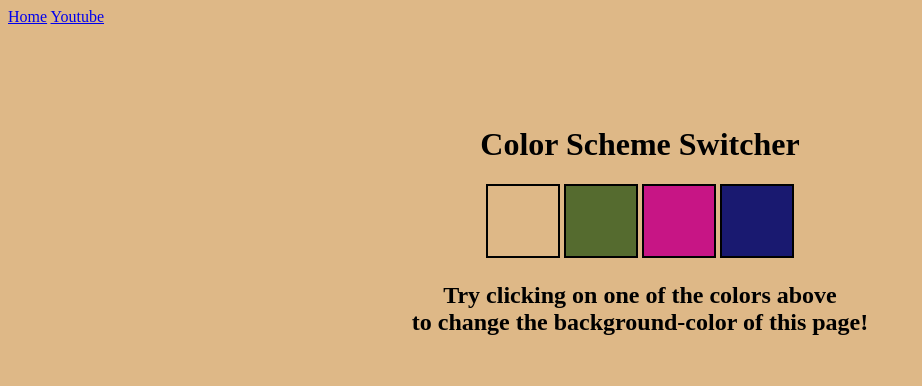
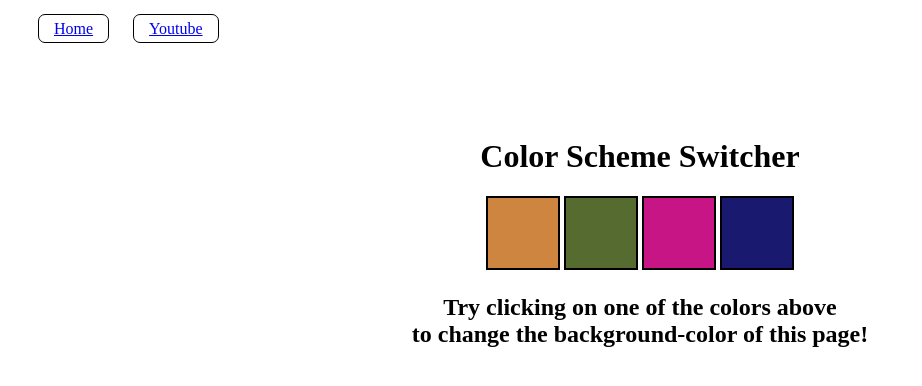
Before and after one commit to Somya-keshri/JavaScript, a plain HTML site: page 07_Projects/Project_1/index.html in a window 1280 px wide. Shown: the whole page, without its empty margins (0-922 px from the left). Drawn offline with Linux system fonts and the light colour scheme.

Commit message:
css file

```diff
--- a/07_Projects/Project_1/style.css
+++ b/07_Projects/Project_1/style.css
@@ -1,8 +1,19 @@
-*{
+/* *{
     background-color: burlywood;
-}
+} */
 html {
     margin: 0;
+}
+.nav{
+    margin: 20px;
+}
+a{
+    margin: 10px;
+    padding: 5px;
+    padding-left: 15px;
+    padding-right: 15px;
+    border-radius: 7px;
+    border: 1px solid black;
 }
 .canvas {
     margin: 100px auto 100px;
@@ -21,8 +32,8 @@ span {
 .button:hover {
     border: 3px solid black;
 }
-#grey{
-    background-color: slategray;
+#peru{
+    background-color: peru;
 }
 #green{
     background-color: darkolivegreen;
```
